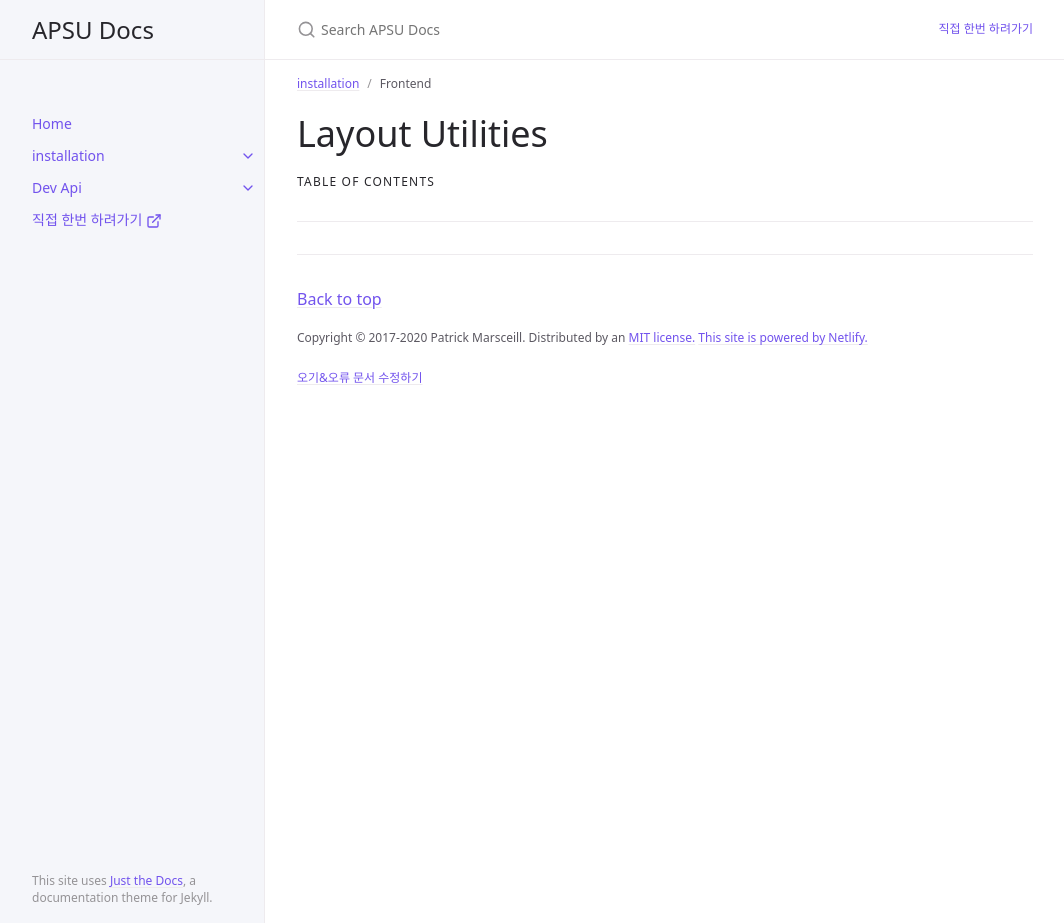
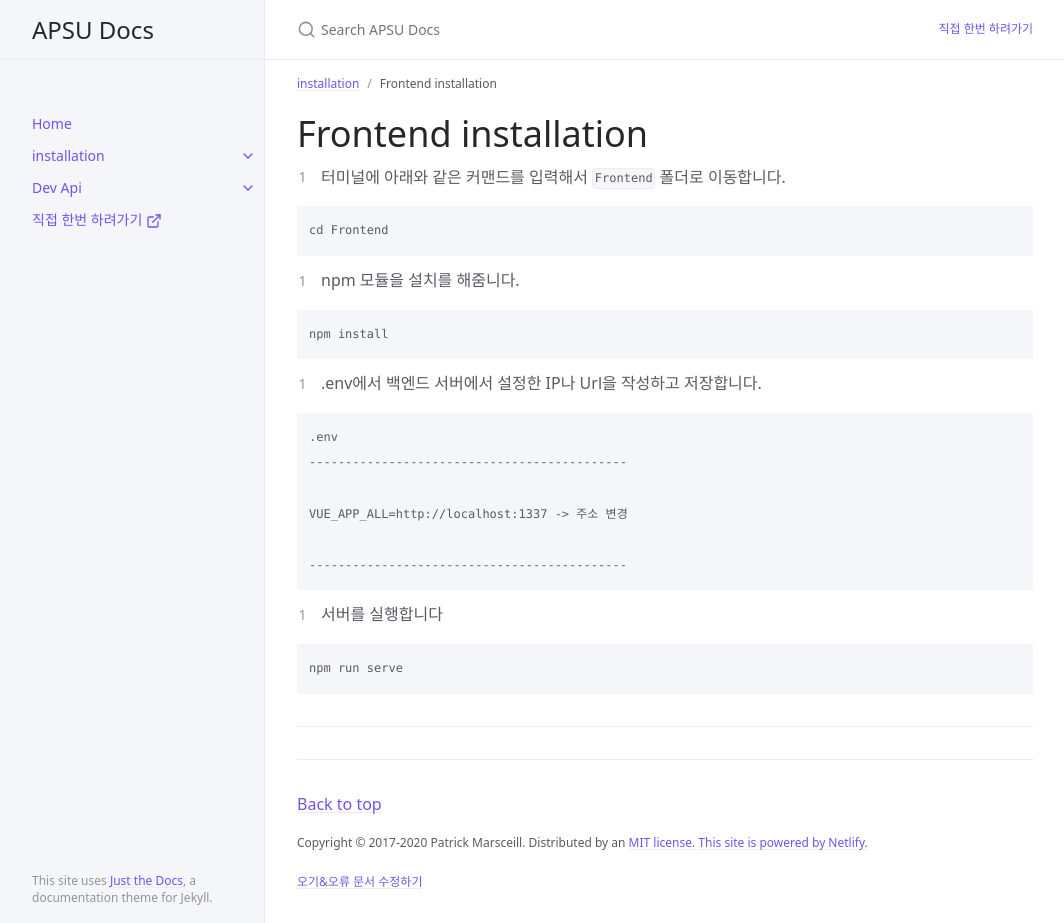
Before and after one commit to INMD1-Repo/APSU-docs, a Jekyll site: the page built from docs/start/Frontend.md, in a window 1280 px wide and 923 px high. Shown: the whole window, without its empty margins (107-1171 px from the left). Built offline with Jekyll 4.4.1, drawn with Linux system fonts in a browser that asks for light colours; cached includes are drawn as plain includes.

Commit message:
문서추가

````diff
--- a/_config.yml
+++ b/_config.yml
@@ -134,7 +134,7 @@ last_edit_time_format: "%b %e %Y at %I:%M %p" # uses ruby's time format: https:/
 # Footer "Edit this page on GitHub" link text
 gh_edit_link: true # show or hide edit this page link
 gh_edit_link_text: "오기&오류 문서 수정하기"
-gh_edit_repository: "https://github.com/INMD1/APSU-docs" # the github URL for your repo
+gh_edit_repository: "https://github.com/INMD1-Repo/APSU-docs/issues" # the github URL for your repo
 gh_edit_branch: "main" # the branch that your docs is served from
 # gh_edit_source: docs # the source that your files originate from
 gh_edit_view_mode: "tree" # "tree" or "edit" if you want the user to jump into the editor immediately
--- a/docs/start/Frontend.md
+++ b/docs/start/Frontend.md
@@ -1,16 +1,38 @@
 ---
 layout: default
-title: Frontend
+title: Frontend installation
 parent: installation
+nav_order: 4
 ---
 
-# Layout Utilities
-{: .no_toc }
+# Frontend installation
 
-## Table of contents
-{: .no_toc .text-delta }
+1. 터미널에 아래와 같은 커맨드를 입력해서 `Frontend` 폴더로 이동합니다.
 
-1. TOC
-{:toc}
+```
+cd Frontend
+```
 
+2. npm 모듈을 설치를 해줌니다.
+
+```
+npm install
+```
+
+3. .env에서 백엔드 서버에서 설정한 IP나 Url을 작성하고 저장합니다.
+
+```
+.env
+--------------------------------------------
+
+VUE_APP_ALL=http://localhost:1337 -> 주소 변경
+
+--------------------------------------------
+```
+
+4. 서버를 실행합니다
+
+```
+npm run serve
+```
 ---
````
Also changed, not shown: docs/dev/Food/inside.md (added, +7 -0 lines), docs/dev/Food/outside.md (added, +7 -0 lines), docs/dev/Food/start.md (added, +11 -0 lines), docs/dev/Login.md (added, +99 -0 lines), docs/dev/api start.md (+2 -17 lines).
